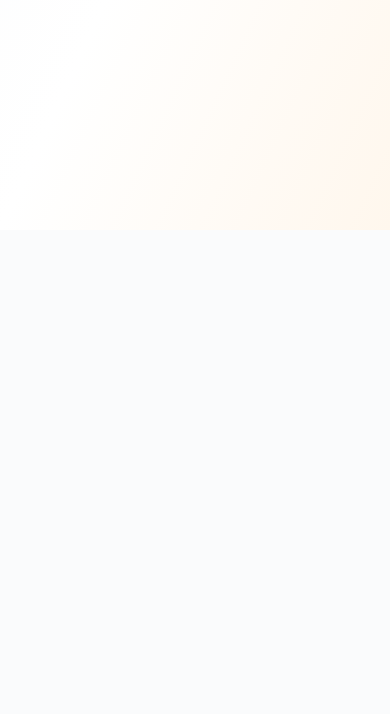
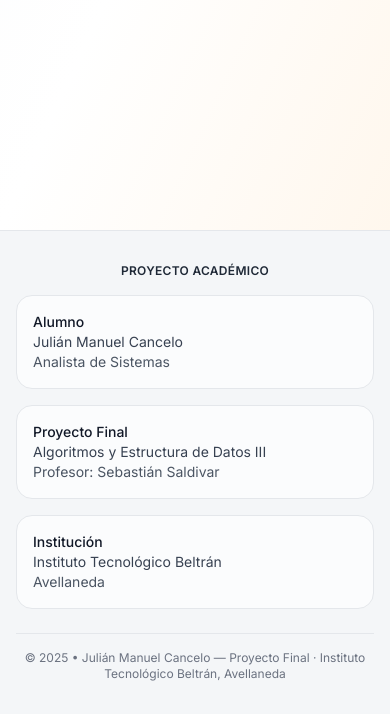
Before and after one commit to julianmcancelo/MichiBurgers, an Angular app: page /login in a window 390 px wide. Before the commit this address had no page. Shown: the part 678-1392 px from the top of the page. Before the commit the page ends 908 px from the top, so only its background shows below. Built offline with nearby package versions, Linux system fonts and the light colour scheme.

Commit message:
feat: implement main layout with responsive header and login page UI

```diff
--- a/src/app/compartido/components/layout-principal/layout-principal.component.html
+++ b/src/app/compartido/components/layout-principal/layout-principal.component.html
@@ -1,4 +1,5 @@
 <!-- Header moderno con Tailwind -->
+<ng-container *ngIf="!isLoginRoute; else soloContenido">
 <header class="bg-gradient-to-r from-orange-500 via-orange-600 to-orange-700 shadow-xl sticky top-0 z-50">
   <div class="max-w-7xl mx-auto px-4 sm:px-6 lg:px-8">
     <div class="flex items-center justify-between h-16">
@@ -146,3 +147,39 @@
     <router-outlet></router-outlet>
   </div>
 </main>
+
+<!-- Footer académico -->
+<footer class="bg-gray-100 border-t">
+  <div class="max-w-7xl mx-auto px-4 sm:px-6 lg:px-8 py-8">
+    <div class="text-center sm:text-left">
+      <h2 class="text-gray-800 font-semibold tracking-wide uppercase text-xs">Proyecto Académico</h2>
+    </div>
+
+    <div class="mt-3 grid grid-cols-1 md:grid-cols-3 gap-4 text-sm text-gray-700">
+      <div class="bg-white/70 rounded-lg p-4 border border-gray-200">
+        <div class="font-medium text-gray-900">Alumno</div>
+        <div>Julián Manuel Cancelo</div>
+        <div class="text-gray-600">Analista de Sistemas</div>
+      </div>
+      <div class="bg-white/70 rounded-lg p-4 border border-gray-200">
+        <div class="font-medium text-gray-900">Proyecto Final</div>
+        <div>Algoritmos y Estructura de Datos III</div>
+        <div class="text-gray-600">Profesor: Sebastián Saldivar</div>
+      </div>
+      <div class="bg-white/70 rounded-lg p-4 border border-gray-200">
+        <div class="font-medium text-gray-900">Institución</div>
+        <div>Instituto Tecnológico Beltrán</div>
+        <div class="text-gray-600">Avellaneda</div>
+      </div>
+    </div>
+
+    <div class="mt-6 border-t border-gray-200 pt-4 text-xs text-gray-500 text-center sm:text-left">
+      © {{ currentYear }} • Julián Manuel Cancelo — Proyecto Final · Instituto Tecnológico Beltrán, Avellaneda
+    </div>
+  </div>
+</footer>
+</ng-container>
+
+<ng-template #soloContenido>
+  <router-outlet></router-outlet>
+</ng-template>
--- a/src/app/compartido/components/layout-principal/layout-principal.component.ts
+++ b/src/app/compartido/components/layout-principal/layout-principal.component.ts
@@ -1,6 +1,6 @@
 import { Component, Inject, OnDestroy, OnInit, PLATFORM_ID } from '@angular/core';
 import { isPlatformBrowser } from '@angular/common';
-import { Router } from '@angular/router';
+import { Router, NavigationEnd } from '@angular/router';
 import { AuthService } from '../../../funcionalidades/auth/auth.service';
 import { Subscription } from 'rxjs';
 
@@ -19,6 +19,9 @@ export class LayoutPrincipalComponent implements OnInit, OnDestroy {
   esAdmin = false;
   mobileMenuOpen = false;
   private sub?: Subscription;
+  private subRouter?: Subscription;
+  isLoginRoute = false;
+  currentYear: number = new Date().getFullYear();
   // Logo PNG empaquetado desde src/app/logos
   logoUrl: string = '/logos/logos.png';
 
@@ -69,12 +72,25 @@ export class LayoutPrincipalComponent implements OnInit, OnDestroy {
       }
     });
 
+    // Determinar si estamos en la ruta de login y actualizar en cada navegación
+    const updateLoginFlag = () => {
+      const url = this.router.url || '';
+      this.isLoginRoute = url.startsWith('/auth/login');
+    };
+    updateLoginFlag();
+    this.subRouter = this.router.events.subscribe(ev => {
+      if (ev instanceof NavigationEnd) {
+        updateLoginFlag();
+      }
+    });
+
     // Indicar que ya estamos en cliente y listos para renderizar el área de usuario
     this.ready = this.isBrowser;
   }
 
   ngOnDestroy(): void {
     this.sub?.unsubscribe();
+    this.subRouter?.unsubscribe();
   }
 
   logout() {
--- a/src/app/funcionalidades/auth/components/login/login.component.html
+++ b/src/app/funcionalidades/auth/components/login/login.component.html
@@ -20,7 +20,7 @@
           <div class="w-20 h-20 bg-white/20 rounded-2xl flex items-center justify-center mx-auto mb-6 backdrop-blur-sm shadow-lg overflow-hidden">
             <img src="/logos/logos.png" alt="Burguersaurio" class="w-14 h-14 object-contain" />
           </div>
-          <h1 class="text-3xl font-bold text-white mb-2 tracking-wide">Burguersaurio</h1>
+          <h1 class="text-3xl font-bold text-white mb-2 tracking-wide">MichiBurgers</h1>
           <p class="text-orange-100 font-medium">Sistema de Gestión</p>
         </div>
       </div>
@@ -131,7 +131,7 @@
         <!-- Footer -->
         <div class="mt-8 pt-6 border-t border-gray-200 text-center">
           <p class="text-gray-500 text-xs">
-            © 2024 Burguersaurio. Sistema de gestión restaurante.
+            © 2025 MichiBurgers. Sistema de gestión restaurante.
           </p>
         </div>
       </div>
```
